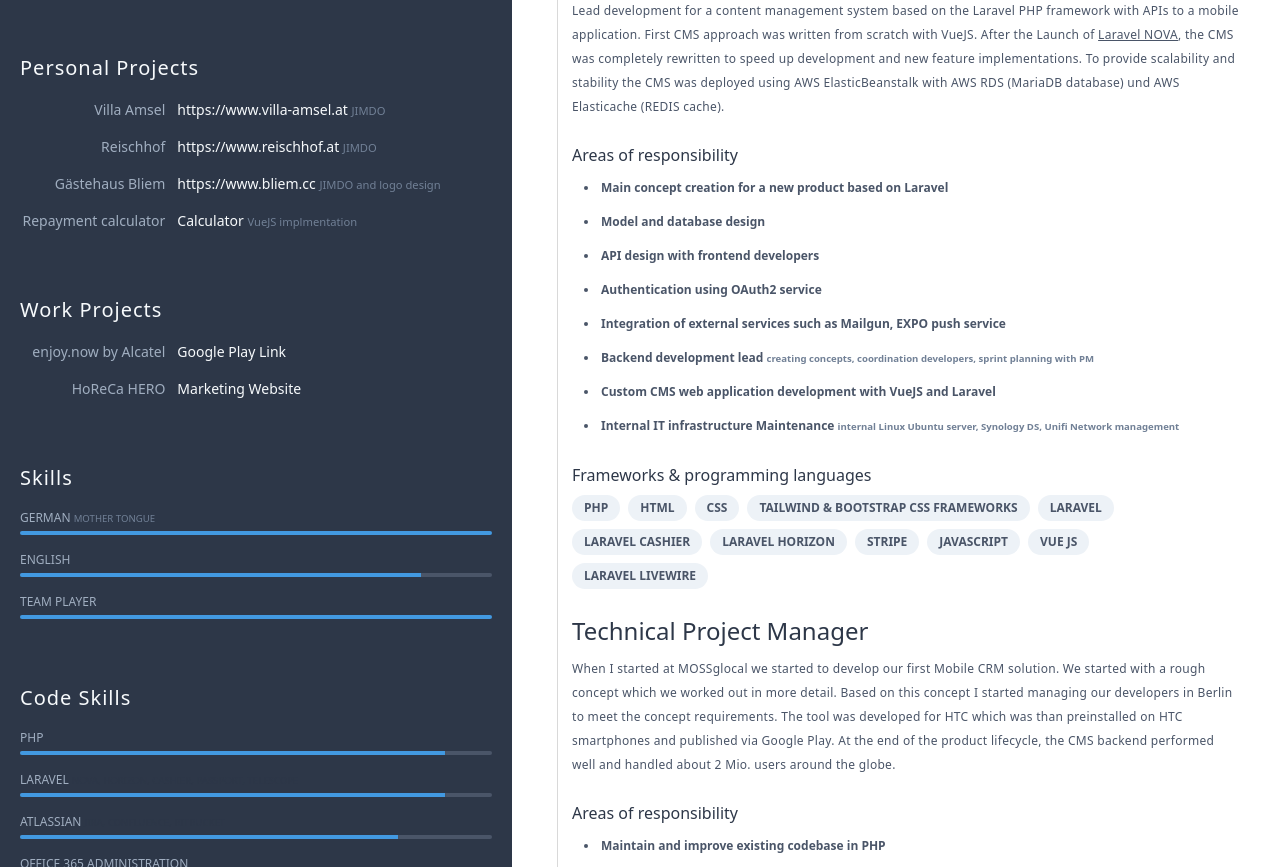
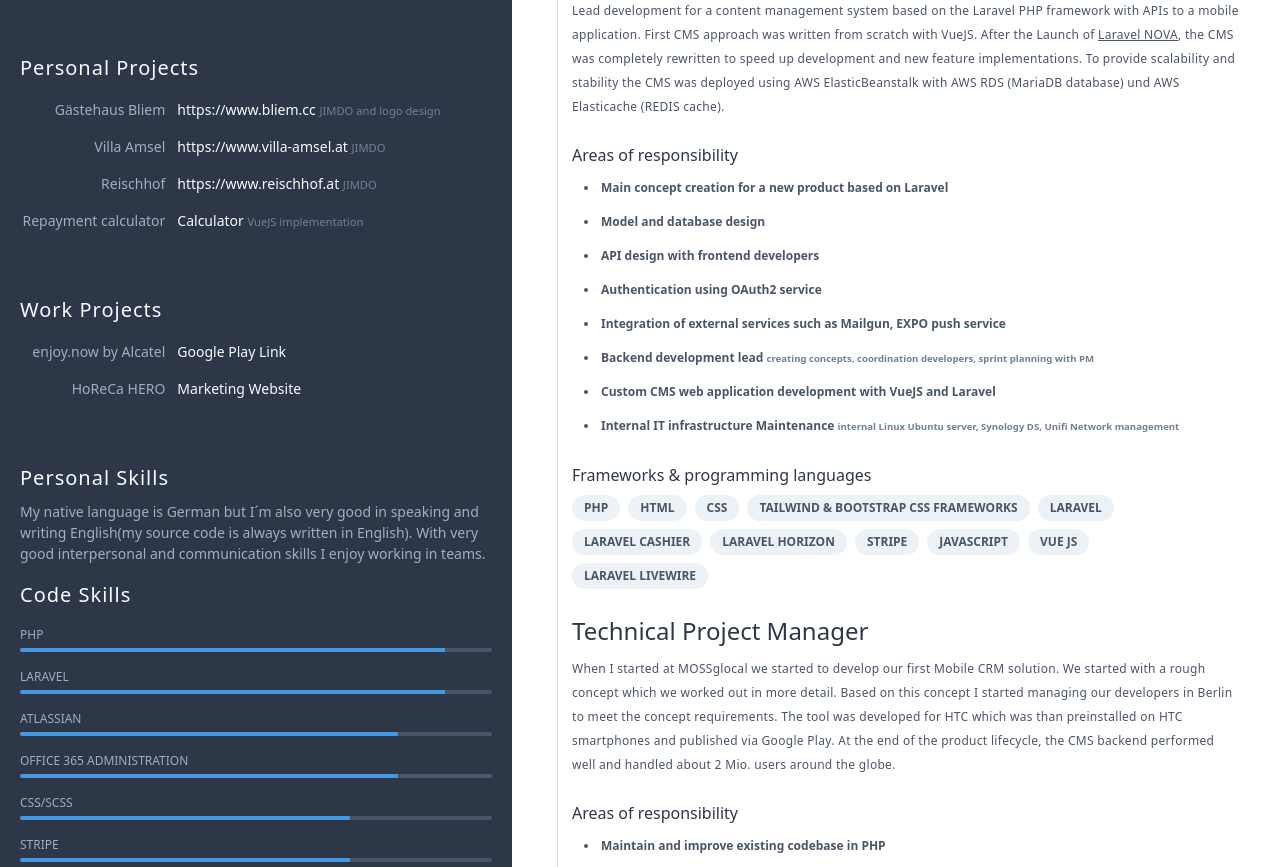
Before and after one commit to macolson/about, a website: page build_production/index.html in a window 1280 px wide. Shown: the part 534-1401 px from the top of the page. Drawn offline with Linux system fonts and the light colour scheme.

Commit message:
Improvements and collections

```diff
--- a/build_production/index.html
+++ b/build_production/index.html
@@ -8,6 +8,7 @@
     <link rel="canonical" href="https://macolson.github.io/about/">
     <meta name="description" content="Here I am.">
     <title>Oliver Kaspar - Full Stack Developer</title>
+    <link href="assets/images/olli.png" rel="icon" type="image/png">
 
     <style>
         /*! normalize.css v8.0.1 | MIT License | github.com/necolas/normalize.css */
@@ -18,10 +19,6 @@
 
         body {
             margin: 0
-        }
-
-        main {
-            display: block
         }
 
         a {
@@ -355,6 +352,10 @@
             padding-bottom: 2.5rem
         }
 
+        .static {
+            position: static
+        }
+
         .absolute {
             position: absolute
         }
@@ -373,6 +374,10 @@
 
         .shadow-xl {
             box-shadow: 0 20px 25px -5px rgba(0, 0, 0, .1), 0 10px 10px -5px rgba(0, 0, 0, .04)
+        }
+
+        .text-left {
+            text-align: left
         }
 
         .text-center {
@@ -543,27 +548,31 @@
             <ul class="pb-10">
                 <li>
                     <div class="flex py-2">
+                        <div class="text-sm text-right text-gray-500 w-1/3 pr-3"> Gästehaus Bliem</div>
+                        <a class="text-sm text-gray-100 cursor-pointer w-2/3 block no-underline cursor-pointer hover:text-blue-600"
+                           href="https://www.bliem.cc">
+                            https://www.bliem.cc <small class="text-gray-600">JIMDO and logo design</small></a></div>
+                </li>
+                <li>
+                    <div class="flex py-2">
                         <div class="text-sm text-right text-gray-500 w-1/3 pr-3"> Villa Amsel</div>
-                <a class="text-sm text-gray-100 cursor-pointer w-2/3 block no-underline cursor-pointer hover:text-blue-600" href="https://www.villa-amsel.at">
-                    https://www.villa-amsel.at <small class="text-gray-600">JIMDO</small></a> </div>
+                        <a class="text-sm text-gray-100 cursor-pointer w-2/3 block no-underline cursor-pointer hover:text-blue-600"
+                           href="https://www.villa-amsel.at">
+                            https://www.villa-amsel.at <small class="text-gray-600">JIMDO</small></a></div>
                 </li>
                 <li>
                     <div class="flex py-2">
                         <div class="text-sm text-right text-gray-500 w-1/3 pr-3"> Reischhof</div>
-                <a class="text-sm text-gray-100 cursor-pointer w-2/3 block no-underline cursor-pointer hover:text-blue-600" href="https://www.reischhof.at">
+                        <a class="text-sm text-gray-100 cursor-pointer w-2/3 block no-underline cursor-pointer hover:text-blue-600"
+                           href="https://www.reischhof.at">
                             https://www.reischhof.at <small class="text-gray-600">JIMDO</small></a></div>
                 </li>
         <li>
             <div class="flex py-2">
-                <div class="text-sm text-right text-gray-500 w-1/3 pr-3"> Gästehaus Bliem</div>
-                <a class="text-sm text-gray-100 cursor-pointer w-2/3 block no-underline cursor-pointer hover:text-blue-600" href="https://www.bliem.cc">
-                    https://www.bliem.cc <small class="text-gray-600">JIMDO and logo design</small></a></div>
-        </li>
-        <li>
-            <div class="flex py-2">
                 <div class="text-sm text-right text-gray-500 w-1/3 pr-3"> Repayment calculator</div>
-                <a class="text-sm text-gray-100 cursor-pointer w-2/3 block no-underline cursor-pointer hover:text-blue-600" href="https://landeskulturfonds.tirol/at/tilgungsrechner.php">
-                   Calculator <small class="text-gray-600">VueJS implmentation</small></a></div>
+                <a class="text-sm text-gray-100 cursor-pointer w-2/3 block no-underline cursor-pointer hover:text-blue-600"
+                   href="https://landeskulturfonds.tirol/at/tilgungsrechner.php">
+                    Calculator <small class="text-gray-600">VueJS implementation</small></a></div>
         </li>
     </ul>
     <div class="title flex items-center text-white text-gray-100 text-xl text-center tracking-wider font-sans pt-4 pb-2">
@@ -586,32 +595,13 @@
         </li>
     </ul>
             <div class="w-full">
+
                 <h2 class="title flex items-center text-white text-gray-100 text-xl text-center tracking-wider font-sans pt-4 pb-2">
-                    Skills </h2>
-                <ul class="pb-10">
-                    <li>
-                        <div class="flex flex-col py-2">
-                            <div class="text-xs text-gray-500 pb-1 uppercase"> German <small class="text-gray-600">mother
-                                tongue</small></div>
-                            <div class="w-full h-1 bg-gray-700 rounded overflow-hidden">
-                                <div class="bg-blue-500 h-full" style="width: 100%;"></div>
-                            </div>
-                        </div>
-                        <div class="flex flex-col py-2">
-                            <div class="text-xs text-gray-500 pb-1 uppercase"> English</div>
-                            <div class="w-full h-1 bg-gray-700 rounded overflow-hidden">
-                                <div class="bg-blue-500 h-full" style="width: 85%;"></div>
-                            </div>
-                        </div>
-                        <div class="flex flex-col py-2">
-                            <div class="text-xs text-gray-500 pb-1 uppercase"> Team player</div>
-                            <div class="w-full h-1 bg-gray-700 rounded overflow-hidden">
-                                <div class="bg-blue-500 h-full" style="width: 100%;"></div>
-                            </div>
-                        </div>
-                    </li>
+                    Personal Skills </h2>
 
-                </ul>
+                <p class="text-sm text-left text-gray-500">My native language is German but I´m also very good in
+                    speaking and writing English(my source code is always written in English).
+                    With very good interpersonal and communication skills I enjoy working in teams.</p>
 
 
                 <h2 class="title flex items-center text-white text-gray-100 text-xl text-center tracking-wider font-sans pt-4 pb-2">
```
Also changed, not shown: build_production/assets/build/css/main.css, build_production/assets/build/mix-manifest.json, source/assets/build/css/main.css, source/assets/build/mix-manifest.json, 2 other files. Lines whose indentation alone changed are shown as unchanged.
